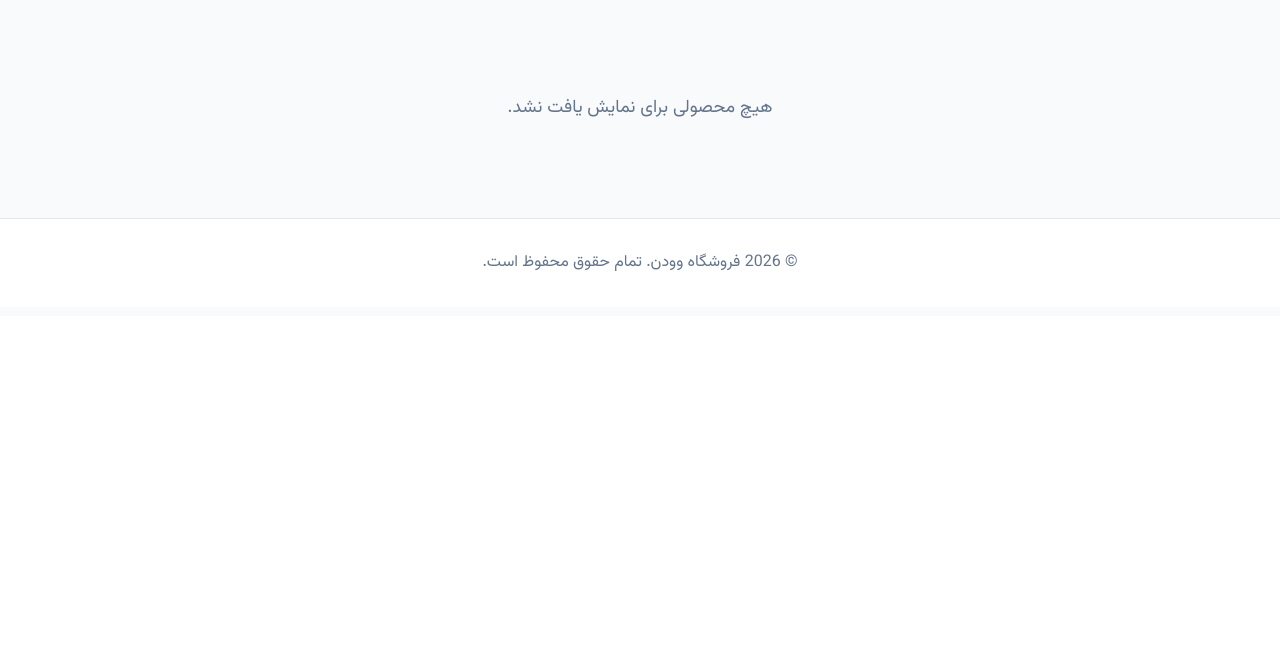
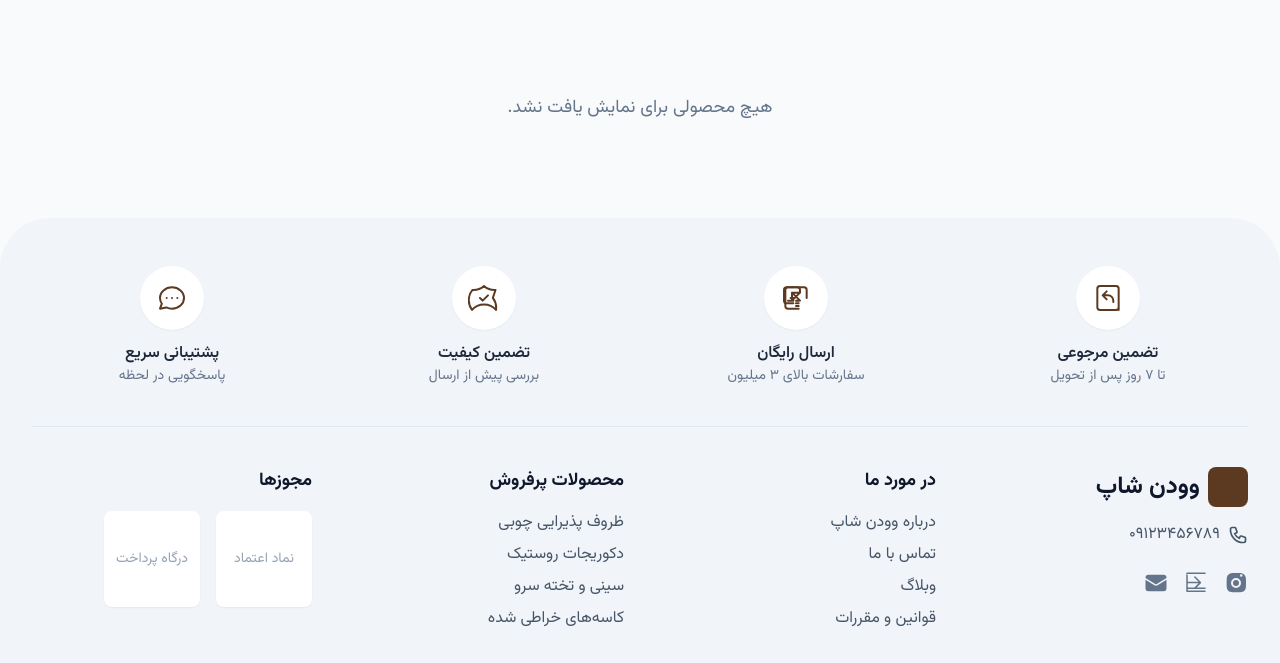
Before and after one commit to Abolfazlparadox/wooden_shop, a Django app: page / in a window 1280 px wide. Shown: the part 484-1147 px from the top of the page. Before the commit the page ends 755 px from the top, so only its background shows below. Run offline with Django 5.2, Linux system fonts and the light colour scheme; data that the repository does not hold is empty; some libraries are stand-ins or nearby versions.

Commit message:
feat: add global footer component

```diff
--- a/templates/base.html
+++ b/templates/base.html
@@ -138,11 +138,7 @@
     </main>
 
     <!-- Footer -->
-    <footer class="bg-white dark:bg-slate-800 border-t border-slate-200 dark:border-slate-700 mt-12">
-        <div class="container mx-auto py-8 px-4 sm:px-6 lg:px-8 text-center text-slate-500 dark:text-slate-400">
-            <p>&copy; {% now "Y" %} فروشگاه وودن. تمام حقوق محفوظ است.</p>
-        </div>
-    </footer>
+    {% include 'components/footer.html' %}
 
     <!-- Custom JS -->
     <script src="{% static 'js/main.js' %}"></script>
--- /dev/null
+++ b/templates/components/footer.html
@@ -0,0 +1,110 @@
+<!-- templates/components/footer.html -->
+<footer class="bg-slate-100 dark:bg-slate-800/50 rounded-t-3xl lg:rounded-t-[50px] mt-12">
+    <div class="container mx-auto px-4 sm:px-6 lg:px-8 pt-12 pb-8">
+
+        <!-- Top Section: Features/Trust Indicators -->
+        <div class="grid grid-cols-2 md:grid-cols-4 gap-8 text-center">
+            <!-- Feature 1: 7-Day Return -->
+            <div class="flex flex-col items-center">
+                <div class="flex items-center justify-center h-16 w-16 rounded-full bg-white dark:bg-slate-700 shadow-sm mb-3">
+                    <svg class="w-8 h-8 text-walnut-900 dark:text-walnut-400" fill="none" stroke="currentColor" viewBox="0 0 24 24" xmlns="http://www.w3.org/2000/svg"><path stroke-linecap="round" stroke-linejoin="round" stroke-width="1.5" d="M16 15v-1a4 4 0 00-4-4H8m0 0l3 3m-3-3l3-3m9 14V5a2 2 0 00-2-2H6a2 2 0 00-2 2v14a2 2 0 002 2h12a2 2 0 002-2z"></path></svg>
+                </div>
+                <h3 class="font-semibold text-slate-800 dark:text-white">تضمین مرجوعی</h3>
+                <p class="text-sm text-slate-500 dark:text-slate-400">تا ۷ روز پس از تحویل</p>
+            </div>
+
+            <!-- Feature 2: Free Shipping -->
+            <div class="flex flex-col items-center">
+                <div class="flex items-center justify-center h-16 w-16 rounded-full bg-white dark:bg-slate-700 shadow-sm mb-3">
+                    <svg class="w-8 h-8 text-walnut-900 dark:text-walnut-400" fill="none" stroke="currentColor" viewBox="0 0 24 24" xmlns="http://www.w3.org/2000/svg"><path stroke-linecap="round" stroke-linejoin="round" stroke-width="1.5" d="M8 16H5a2 2 0 01-2-2V6a2 2 0 012-2h8a2 2 0 012 2v2m-6 0h6m-6 0l6 6m-6-6v6m0 0l6-6m-6 6H6m2-2h2m-2 2h2m-2 2h2m2 2h2m-2-2h2m-2-2h2"></path><path stroke-linecap="round" stroke-linejoin="round" stroke-width="1.5" d="M20 12V6a2 2 0 00-2-2H6a2 2 0 00-2 2v12a2 2 0 002 2h8"></path></svg>
+                </div>
+                <h3 class="font-semibold text-slate-800 dark:text-white">ارسال رایگان</h3>
+                <p class="text-sm text-slate-500 dark:text-slate-400">سفارشات بالای ۳ میلیون</p>
+            </div>
+
+            <!-- Feature 3: Quality Guarantee -->
+            <div class="flex flex-col items-center">
+                <div class="flex items-center justify-center h-16 w-16 rounded-full bg-white dark:bg-slate-700 shadow-sm mb-3">
+                    <svg class="w-8 h-8 text-walnut-900 dark:text-walnut-400" fill="none" stroke="currentColor" viewBox="0 0 24 24" xmlns="http://www.w3.org/2000/svg"><path stroke-linecap="round" stroke-linejoin="round" stroke-width="1.5" d="M9 12l2 2 4-4m5.618-4.016A11.955 11.955 0 0112 2.944a11.955 11.955 0 01-8.618 3.04A12.02 12.02 0 003 20.944a11.955 11.955 0 0118 0 12.02 12.02 0 00-2.382-8.984z"></path></svg>
+                </div>
+                <h3 class="font-semibold text-slate-800 dark:text-white">تضمین کیفیت</h3>
+                <p class="text-sm text-slate-500 dark:text-slate-400">بررسی پیش از ارسال</p>
+            </div>
+
+            <!-- Feature 4: Support -->
+            <div class="flex flex-col items-center">
+                <div class="flex items-center justify-center h-16 w-16 rounded-full bg-white dark:bg-slate-700 shadow-sm mb-3">
+                    <svg class="w-8 h-8 text-walnut-900 dark:text-walnut-400" fill="none" stroke="currentColor" viewBox="0 0 24 24" xmlns="http://www.w3.org/2000/svg"><path stroke-linecap="round" stroke-linejoin="round" stroke-width="1.5" d="M8 12h.01M12 12h.01M16 12h.01M21 12c0 4.418-4.03 8-9 8a9.863 9.863 0 01-4.255-.949L3 20l1.395-3.72C3.512 15.042 3 13.574 3 12c0-4.418 4.03-8 9-8s9 3.582 9 8z"></path></svg>
+                </div>
+                <h3 class="font-semibold text-slate-800 dark:text-white">پشتیبانی سریع</h3>
+                <p class="text-sm text-slate-500 dark:text-slate-400">پاسخگویی در لحظه</p>
+            </div>
+        </div>
+
+        <div class="border-b border-slate-200 dark:border-slate-700 my-10"></div>
+
+        <!-- Bottom Section: Links & Info -->
+        <div class="grid grid-cols-1 sm:grid-cols-2 lg:grid-cols-4 gap-8">
+
+            <!-- Column 1: Brand -->
+            <div class="space-y-4">
+                <a href="#" class="flex items-center space-x-2 space-x-reverse">
+                    <!-- You can place a logo SVG here -->
+                    <span class="inline-block w-10 h-10 bg-walnut-900 rounded-lg"></span>
+                    <span class="text-2xl font-bold text-slate-900 dark:text-white">وودن شاپ</span>
+                </a>
+                <a href="tel:09123456789" class="flex items-center space-x-2 space-x-reverse text-slate-600 dark:text-slate-300 hover:text-walnut-900 dark:hover:text-walnut-400 transition-colors duration-300">
+                    <svg class="w-5 h-5" fill="none" stroke="currentColor" viewBox="0 0 24 24" xmlns="http://www.w3.org/2000/svg"><path stroke-linecap="round" stroke-linejoin="round" stroke-width="2" d="M3 5a2 2 0 012-2h3.28a1 1 0 01.948.684l1.498 4.493a1 1 0 01-.502 1.21l-2.257 1.13a11.042 11.042 0 005.516 5.516l1.13-2.257a1 1 0 011.21-.502l4.493 1.498a1 1 0 01.684.949V19a2 2 0 01-2 2h-1C9.716 21 3 14.284 3 6V5z"></path></svg>
+                    <span>۰۹۱۲۳۴۵۶۷۸۹</span>
+                </a>
+                <div class="flex space-x-4 space-x-reverse pt-2">
+                    <a href="#" class="text-slate-500 hover:text-walnut-900 dark:hover:text-walnut-400 transition-colors duration-300">
+                        <svg class="w-6 h-6" fill="currentColor" viewBox="0 0 24 24" aria-hidden="true"><path fill-rule="evenodd" d="M12.315 2c2.43 0 2.784.013 3.808.06 1.064.049 1.791.218 2.427.465a4.902 4.902 0 011.772 1.153 4.902 4.902 0 011.153 1.772c.247.636.416 1.363.465 2.427.048 1.024.06 1.378.06 3.808s-.012 2.784-.06 3.808c-.049 1.064-.218 1.791-.465 2.427a4.902 4.902 0 01-1.153 1.772 4.902 4.902 0 01-1.772 1.153c-.636.247-1.363.416-2.427.465-1.024.048-1.378.06-3.808.06s-2.784-.012-3.808-.06c-1.064-.049-1.791-.218-2.427-.465a4.902 4.902 0 01-1.772-1.153 4.902 4.902 0 01-1.153-1.772c-.247-.636-.416-1.363-.465-2.427-.048-1.024-.06-1.378-.06-3.808s.012-2.784.06-3.808c.049-1.064.218-1.791.465-2.427a4.902 4.902 0 011.153-1.772A4.902 4.902 0 016.08 2.525c.636-.247 1.363-.416 2.427-.465C9.53 2.013 9.884 2 12.315 2zM12 7a5 5 0 100 10 5 5 0 000-10zm0 8a3 3 0 110-6 3 3 0 010 6zm5.25-9.25a1.25 1.25 0 100-2.5 1.25 1.25 0 000 2.5z" clip-rule="evenodd" /></svg>
+                    </a>
+                    <a href="#" class="text-slate-500 hover:text-walnut-900 dark:hover:text-walnut-400 transition-colors duration-300">
+                        <svg class="w-6 h-6" fill="currentColor" viewBox="0 0 24 24" aria-hidden="true"><path d="M11.35 5.53a.75.75 0 00-1.06 1.06l4.25 4.25H3.75a.75.75 0 000 1.5h10.84l-4.25 4.25a.75.75 0 001.06 1.06l5.5-5.5a.75.75 0 000-1.06l-5.5-5.5zM2.25 3.75A.75.75 0 003 3h18a.75.75 0 00.75-.75A.75.75 0 0021 1.5H3a.75.75 0 00-.75.75v18c0 .414.336.75.75.75h18a.75.75 0 00.75-.75.75.75 0 00-.75-.75H3.75v-1.5H21a.75.75 0 00.75-.75.75.75 0 00-.75-.75H3.75V3.75H2.25z" /></svg>
+                    </a>
+                    <a href="#" class="text-slate-500 hover:text-walnut-900 dark:hover:text-walnut-400 transition-colors duration-300">
+                        <svg class="w-6 h-6" fill="currentColor" viewBox="0 0 24 24" aria-hidden="true"><path d="M1.5 8.67v8.58a3 3 0 003 3h15a3 3 0 003-3V8.67l-8.928 5.493a3 3 0 01-3.144 0L1.5 8.67z" /><path d="M22.5 6.908V6.75a3 3 0 00-3-3h-15a3 3 0 00-3 3v.158l9.714 5.978a1.5 1.5 0 001.572 0L22.5 6.908z" /></svg>
+                    </a>
+                </div>
+            </div>
+
+            <!-- Column 2: About Us -->
+            <div class="space-y-4">
+                <h3 class="text-lg font-bold text-slate-900 dark:text-white">در مورد ما</h3>
+                <ul class="space-y-2">
+                    <li><a href="#" class="text-slate-600 dark:text-slate-300 hover:text-walnut-900 dark:hover:text-walnut-400 transition-colors duration-300">درباره وودن شاپ</a></li>
+                    <li><a href="#" class="text-slate-600 dark:text-slate-300 hover:text-walnut-900 dark:hover:text-walnut-400 transition-colors duration-300">تماس با ما</a></li>
+                    <li><a href="#" class="text-slate-600 dark:text-slate-300 hover:text-walnut-900 dark:hover:text-walnut-400 transition-colors duration-300">وبلاگ</a></li>
+                    <li><a href="#" class="text-slate-600 dark:text-slate-300 hover:text-walnut-900 dark:hover:text-walnut-400 transition-colors duration-300">قوانین و مقررات</a></li>
+                </ul>
+            </div>
+
+            <!-- Column 3: Best Sellers -->
+            <div class="space-y-4">
+                <h3 class="text-lg font-bold text-slate-900 dark:text-white">محصولات پرفروش</h3>
+                <ul class="space-y-2">
+                    <li><a href="#" class="text-slate-600 dark:text-slate-300 hover:text-walnut-900 dark:hover:text-walnut-400 transition-colors duration-300">ظروف پذیرایی چوبی</a></li>
+                    <li><a href="#" class="text-slate-600 dark:text-slate-300 hover:text-walnut-900 dark:hover:text-walnut-400 transition-colors duration-300">دکوریجات روستیک</a></li>
+                    <li><a href="#" class="text-slate-600 dark:text-slate-300 hover:text-walnut-900 dark:hover:text-walnut-400 transition-colors duration-300">سینی و تخته سرو</a></li>
+                    <li><a href="#" class="text-slate-600 dark:text-slate-300 hover:text-walnut-900 dark:hover:text-walnut-400 transition-colors duration-300">کاسه‌های خراطی شده</a></li>
+                </ul>
+            </div>
+
+            <!-- Column 4: Licenses -->
+            <div class="space-y-4">
+                <h3 class="text-lg font-bold text-slate-900 dark:text-white">مجوزها</h3>
+                <div class="flex space-x-4 space-x-reverse">
+                    <div class="w-24 h-24 bg-white dark:bg-slate-700 rounded-lg shadow-sm flex items-center justify-center">
+                        <span class="text-slate-400 text-sm">نماد اعتماد</span>
+                    </div>
+                    <div class="w-24 h-24 bg-white dark:bg-slate-700 rounded-lg shadow-sm flex items-center justify-center">
+                        <span class="text-slate-400 text-sm">درگاه پرداخت</span>
+                    </div>
+                </div>
+            </div>
+
+        </div>
+    </div>
+</footer>
```
